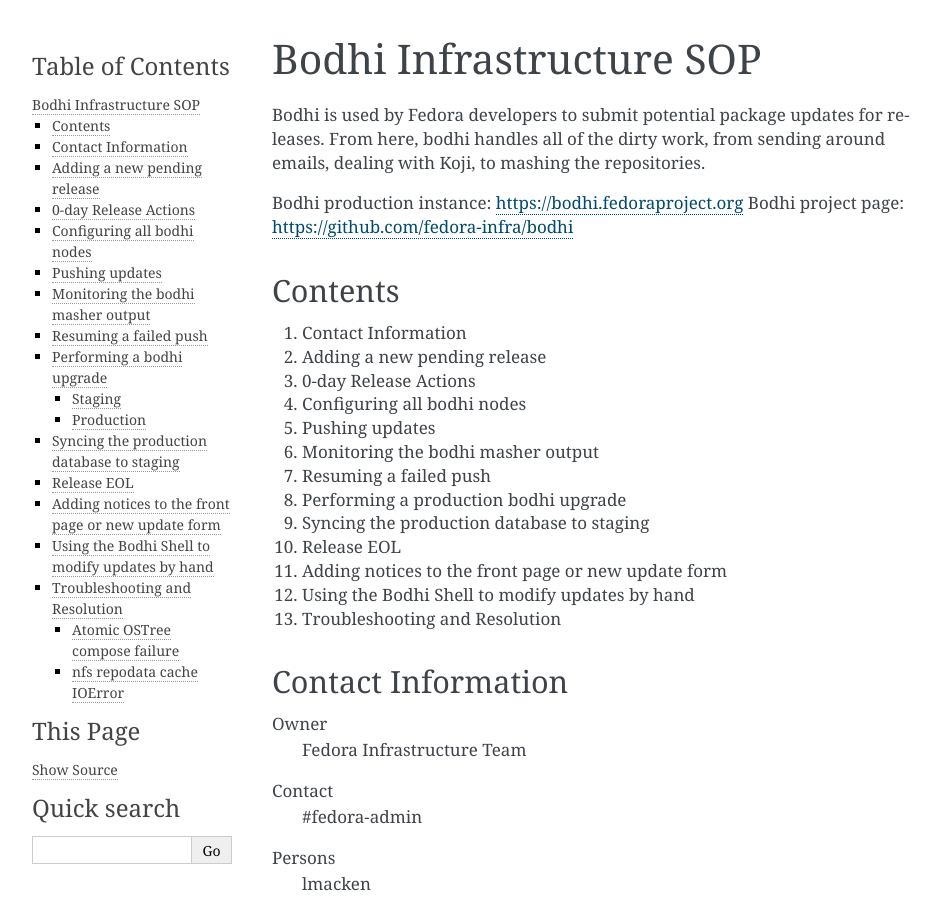
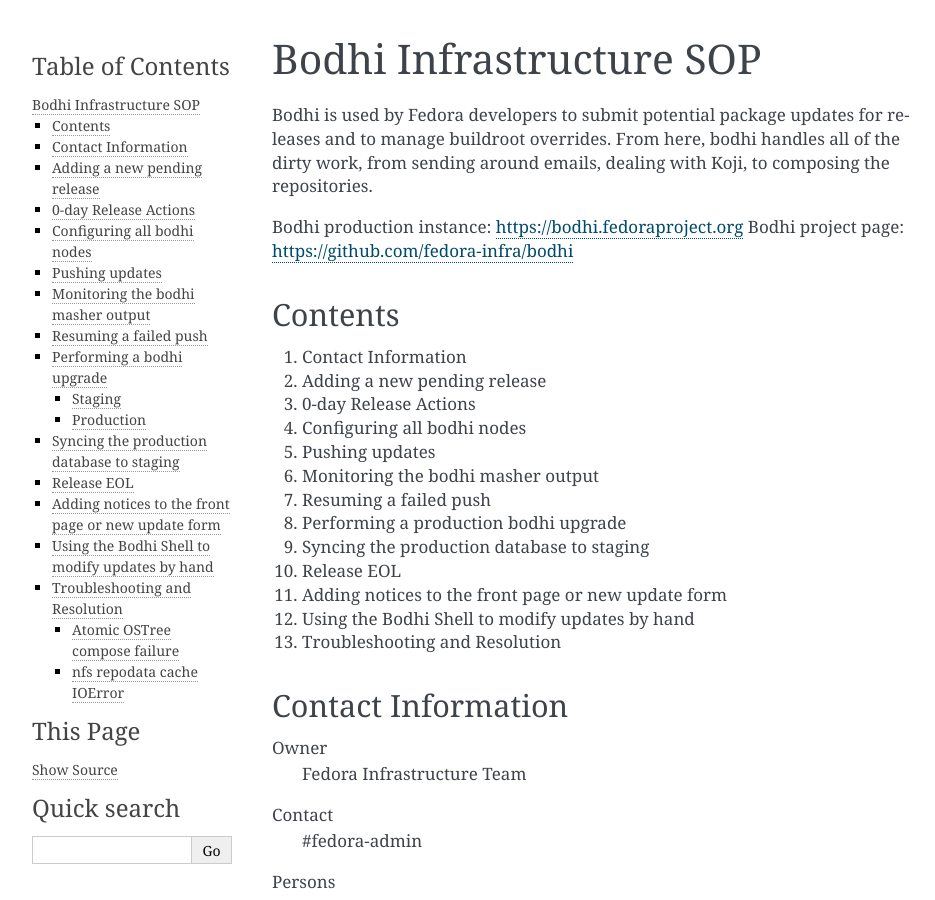
Before and after one commit to FrostyX/infra-docs, a Sphinx documentation site: the page built from docs/sysadmin-guide/sops/bodhi.rst, in a window 1280 px wide and 900 px high. Shown: the whole window, without its empty margins (148-1083 px from the left). Built offline with Sphinx 7.4.7, drawn with Linux system fonts in a browser that asks for light colours.

```diff
--- a/docs/sysadmin-guide/sops/bodhi.rst
+++ b/docs/sysadmin-guide/sops/bodhi.rst
@@ -8,8 +8,8 @@
 ========================
 
 Bodhi is used by Fedora developers to submit potential package updates for
-releases. From here, bodhi handles all of the dirty work, from sending
-around emails, dealing with Koji, to mashing the repositories.
+releases and to manage buildroot overrides. From here, bodhi handles all of the dirty work, from
+sending around emails, dealing with Koji, to composing the repositories.
 
 Bodhi production instance: https://bodhi.fedoraproject.org
 Bodhi project page: https://github.com/fedora-infra/bodhi
```
